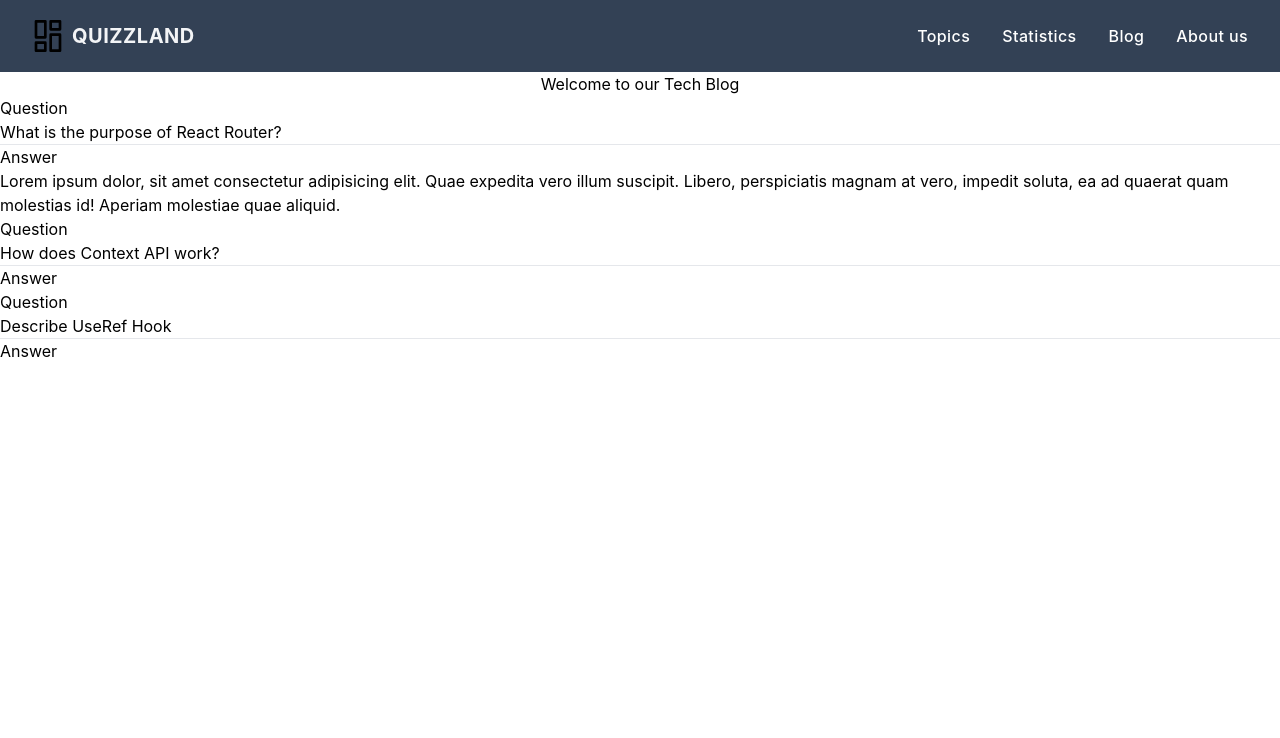
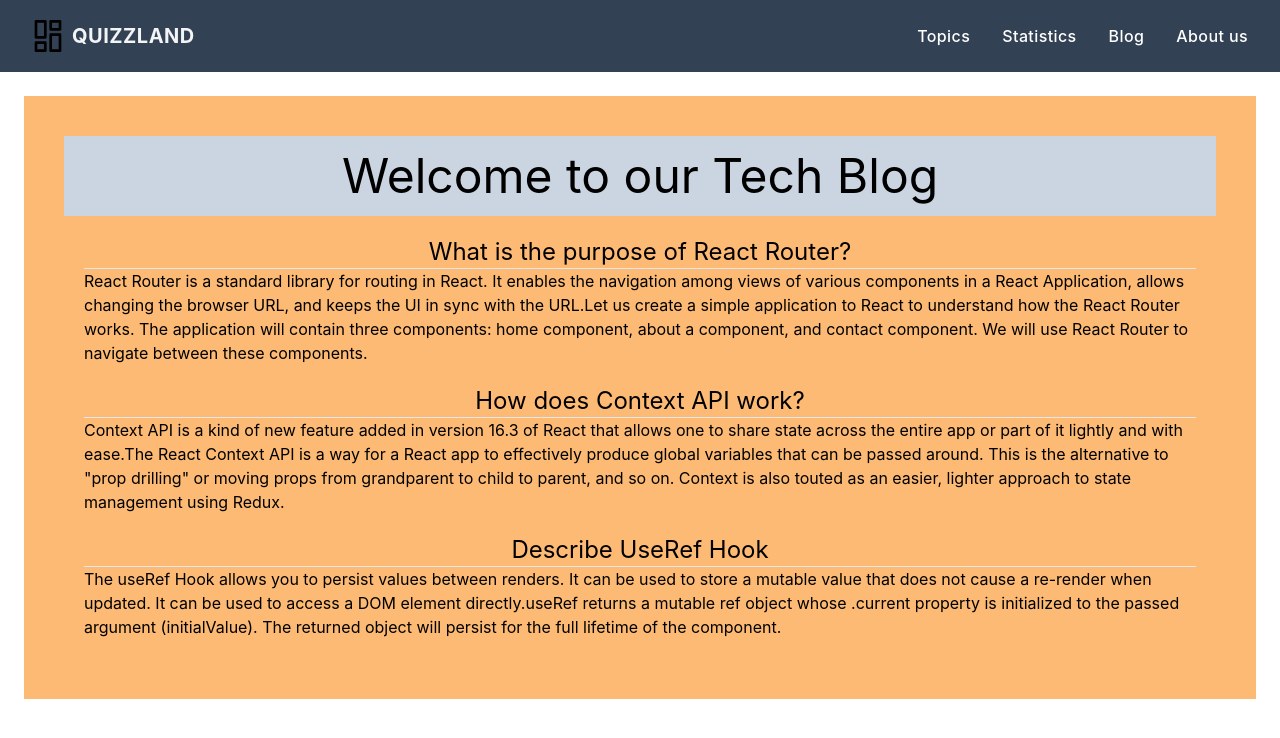
Before and after one commit to GreenerAsraf/assignment-9, a React (Create React App) app: page /blog in a window 1280 px wide. Shown: the top 738 px of the page. Built offline with nearby package versions, Linux system fonts and the light colour scheme.

Commit message:
blog added and answer added completely

```diff
--- a/src/Componants/About/About.js
+++ b/src/Componants/About/About.js
@@ -3,7 +3,7 @@ import React from 'react';
 const About = () => {
     return (
         <div>
-            <h3>THis is about page</h3>
+            <h3 className='text-3xl text-center'>THis is about page</h3>
         </div>
     );
 };
--- a/src/Componants/Blog/Blog.js
+++ b/src/Componants/Blog/Blog.js
@@ -2,34 +2,36 @@ import React from 'react';
 
 const Blog = () => {
     return (
-        <div>
-           <h3 className='text-center'>Welcome  to our Tech Blog</h3>
+        <div className='container-blog p-10 m-6 bg-orange-300'>
+           <h3 className='text-center bg-slate-300 p-4 text-5xl'>Welcome  to our Tech Blog</h3>
 
-           <div>
-           <h4>Question</h4>
-           <p>What is the purpose of React Router?</p>
+           <div className='m-5'>
+         <div className='text-center'>
+
+           <p className='text-2xl text-center'>What is the purpose of React Router?</p>
+         </div>
            <hr />
-           <h4>Answer</h4>
+
            <p>
-            Lorem ipsum dolor, sit amet consectetur adipisicing elit. Quae expedita vero illum suscipit. Libero, perspiciatis magnam at vero, impedit soluta, ea ad quaerat quam molestias id! Aperiam molestiae quae aliquid.
+           React Router is a standard library for routing in React. It enables the navigation among views of various components in a React Application, allows changing the browser URL, and keeps the UI in sync with the URL.Let us create a simple application to React to understand how the React Router works. The application will contain three components: home component, about a component, and contact component. We will use React Router to navigate between these components.
            </p>
            </div>
-           <div>
-           <h4>Question</h4>
-           <p>How does Context API work?</p>
+           <div  className='m-5'>
+
+           <p className='text-2xl text-center'>How does Context API work?</p>
            <hr />
-           <h4>Answer</h4>
+
            <p>
-
+           Context API is a kind of new feature added in version 16.3 of React that allows one to share state across the entire app or part of it lightly and with ease.The React Context API is a way for a React app to effectively produce global variables that can be passed around. This is the alternative to "prop drilling" or moving props from grandparent to child to parent, and so on. Context is also touted as an easier, lighter approach to state management using Redux.
            </p>
            </div>
-           <div>
-           <h4>Question</h4>
-           <p>Describe UseRef Hook</p>
+           <div  className='m-5'>
+
+           <p className='text-2xl text-center'>Describe UseRef Hook</p>
            <hr />
-           <h4>Answer</h4>
+
            <p>
-
+           The useRef Hook allows you to persist values between renders. It can be used to store a mutable value that does not cause a re-render when updated. It can be used to access a DOM element directly.useRef returns a mutable ref object whose .current property is initialized to the passed argument (initialValue). The returned object will persist for the full lifetime of the component.
            </p>
            </div>
 
```
